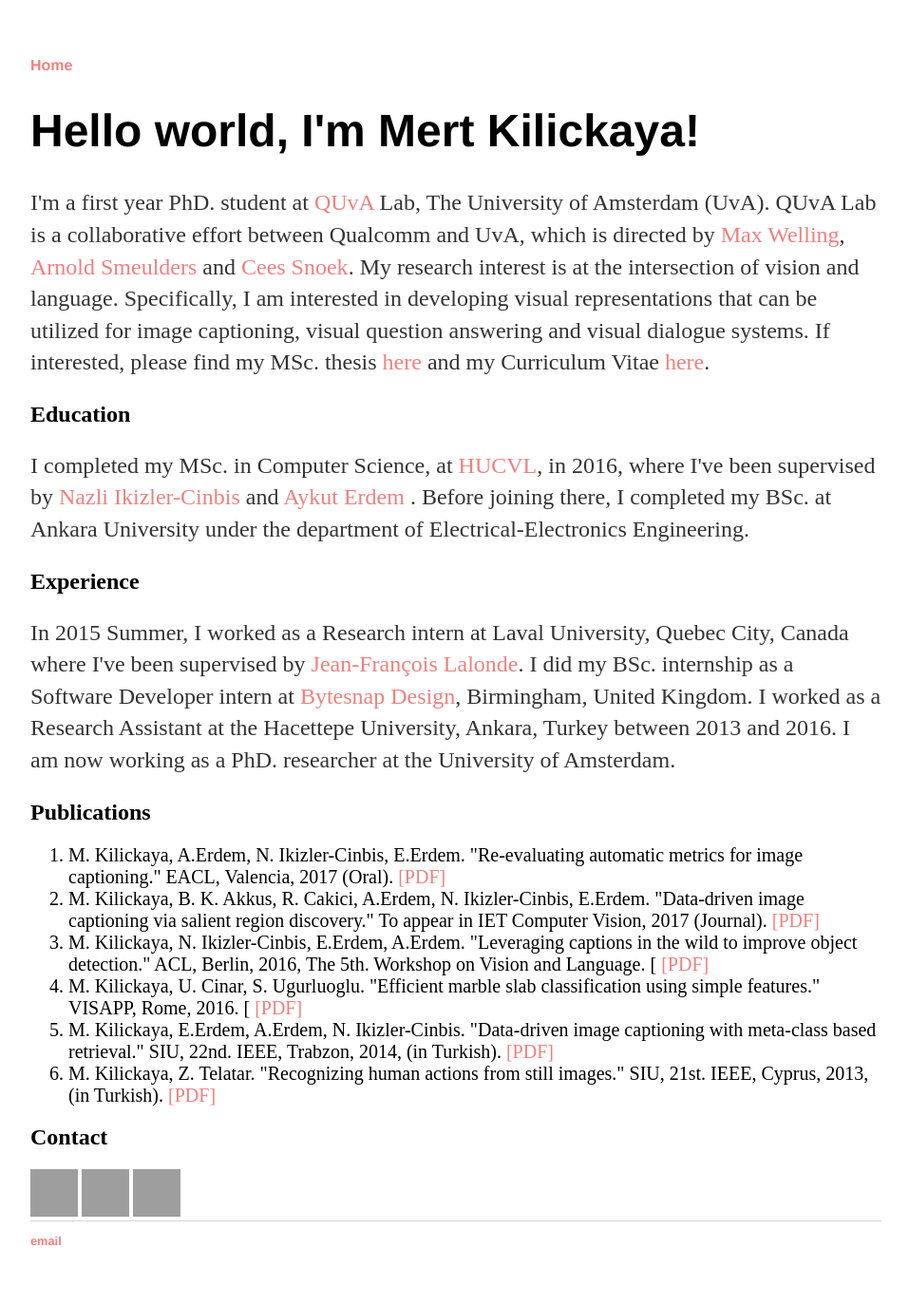
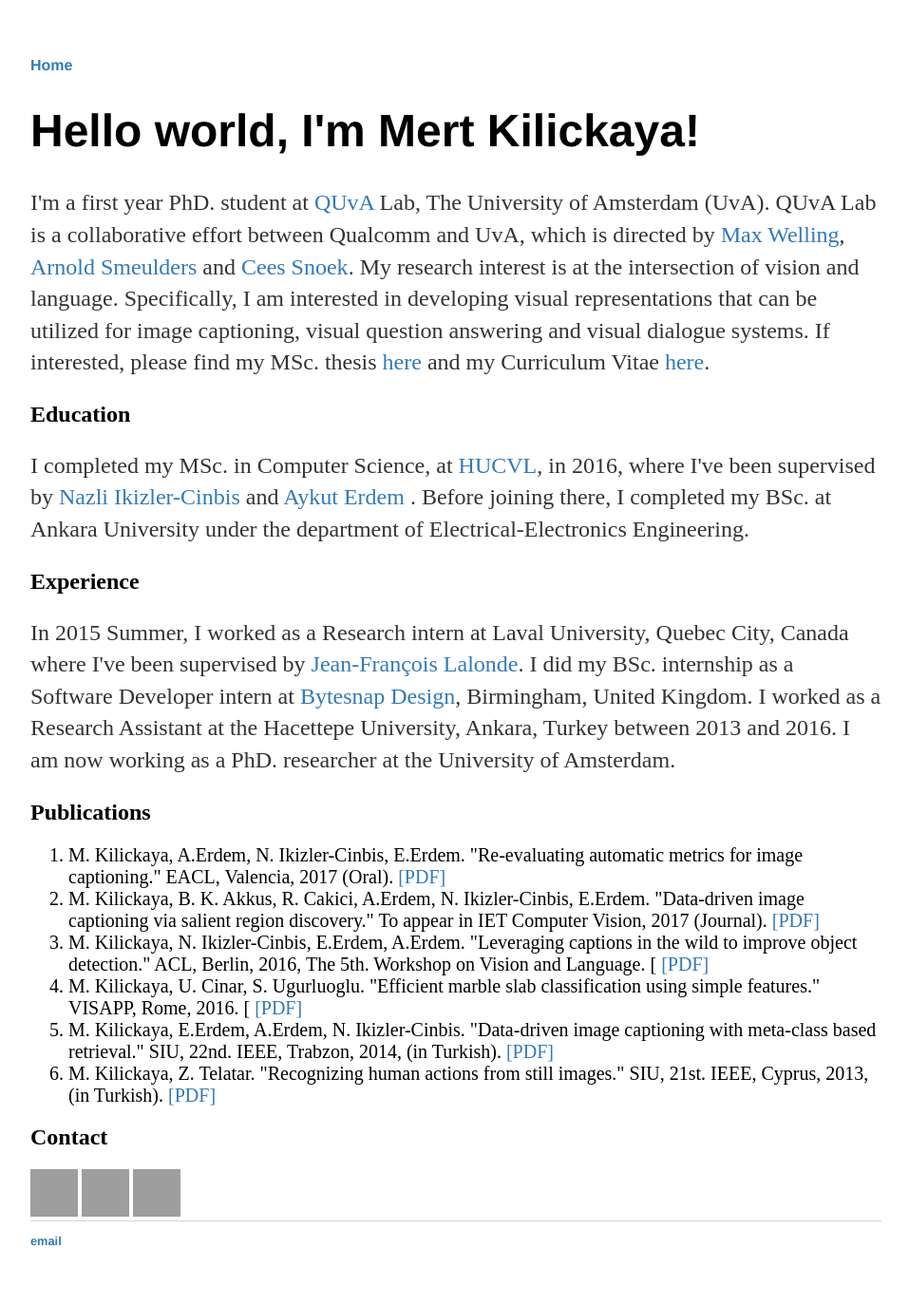
Before and after one commit to kilickaya/kilickaya.github.io, a Jekyll site: the page built from index.html, in a window 1280 px wide. Shown: the whole page at 95% size, without its empty margins (160-1117 px from the left). Built offline with Jekyll 4.4.1, drawn with Linux system fonts in a browser that asks for light colours; grey boxes are pictures that could not be loaded.

Commit message:
Update main.css

```diff
--- a/css/main.css
+++ b/css/main.css
@@ -14,7 +14,7 @@ nav ul li, footer ul li {
 }
 a {
     text-decoration: none;
-    color: #F08080;
+    color: #337ab7;
 }
 a:hover {
     text-decoration: underline;
```
